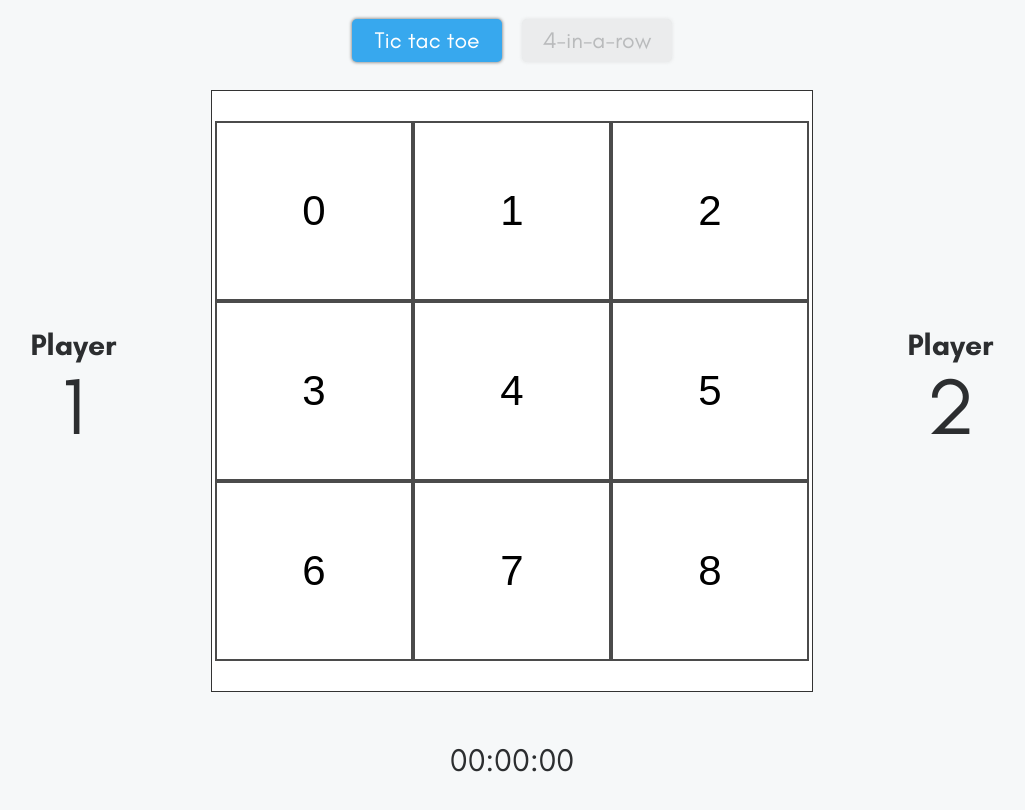
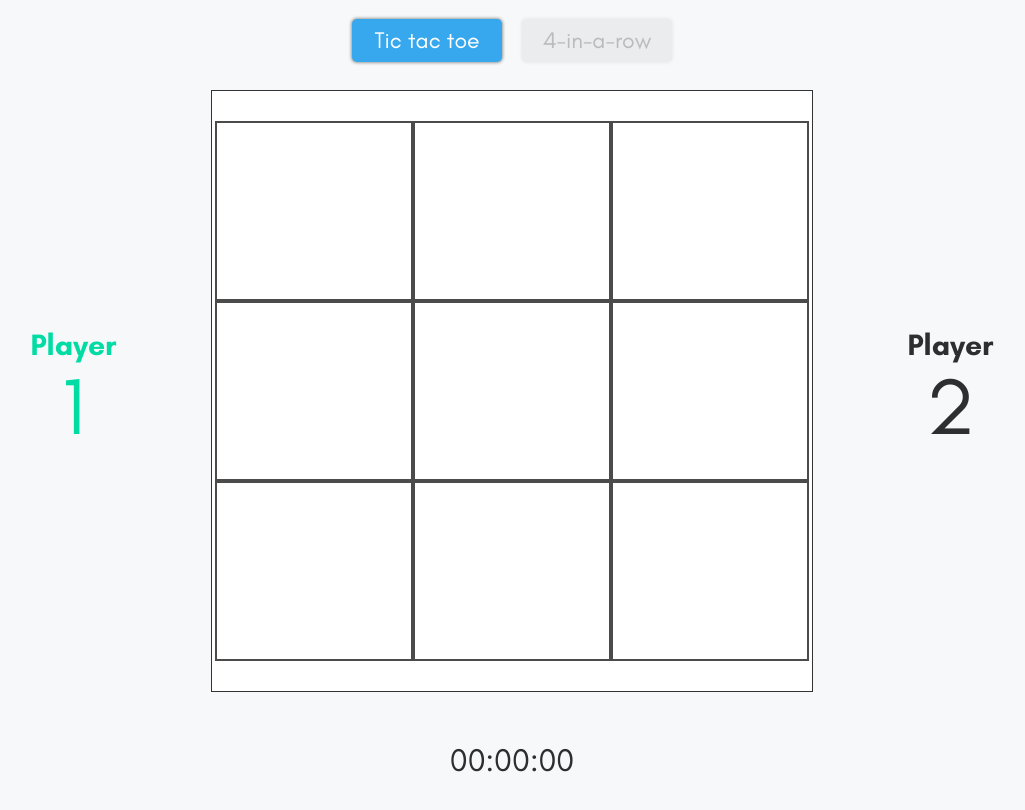
Before and after one commit to DiogoPaiva/vuejs-games, a Vue app: page / in a window 1280 px wide. Shown: the part 620-1430 px from the top of the page, without its empty margins (128-1153 px from the left). Built offline with nearby package versions, Linux system fonts and the light colour scheme.

Commit message:
Added Game base logic-WIP

```diff
--- a/src/assets/styles/base/variables.scss
+++ b/src/assets/styles/base/variables.scss
@@ -8,6 +8,7 @@ $grey97: #979797;
 $dark-grey: #2c2e30;
 $blue: #37a8ee;
 $green: #00dca4;
+$red: rgb(230, 0, 0);
 $yellow: #f1c40f;
 
 // Typography
--- a/src/assets/styles/components/gamesArena.scss
+++ b/src/assets/styles/components/gamesArena.scss
@@ -60,6 +60,9 @@
       justify-content: space-evenly;
       .player-number {
         width: auto;
+        &.active {
+          color: $green;
+        }
       }
       .game-area {
         text-align: center;
@@ -81,6 +84,9 @@
         text-align: center;
         &.desktop {
           display: block;
+        }
+        &.active {
+          color: $green;
         }
 
         .label {
@@ -107,6 +113,9 @@
       .player-number {
         &.mobile {
           display: none;
+        }
+        &.active {
+          color: $green;
         }
         .label {
           display: block;
@@ -148,6 +157,9 @@
           &.desktop {
             display: none;
           }
+          &.active {
+            color: $green;
+          }
         }
         .game-area {
           order: 1;
@@ -161,6 +173,9 @@
         .player-number {
           &.mobile {
             display: block;
+          }
+          &.active {
+            color: $green;
           }
           .label {
             font-size: 22px;
--- a/src/components/GamesArena/GamesArena.vue
+++ b/src/components/GamesArena/GamesArena.vue
@@ -22,30 +22,40 @@
       </div>
       <div class="game-area-container">
         <div class="center-areas">
-          <div class="player-number desktop">
+          <div
+            class="player-number desktop"
+            :class="{ active: player.name === 'Player1' }"
+          >
             <span class="label">Player</span>
             <span class="number">1</span>
           </div>
           <div class="game-area">
             <div v-if="selectedGame === 'tictac'" class="game">
-              <TicTacToe />
+              <TicTacToe @player="getPlayer" />
             </div>
-            <div v-if="selectedGame === '4inrow'" class="game">
-              Este é o jogo 4 in a Row! Clica em começar!!!
-            </div>
+            <div v-if="selectedGame === '4inrow'" class="game"></div>
           </div>
-          <div class="player-number desktop">
+          <div
+            class="player-number desktop"
+            :class="{ active: player.name === 'Player2' }"
+          >
             <span class="label">Player</span>
             <span class="number">2</span>
           </div>
         </div>
         <div class="countdown">
-          <div class="player-number mobile">
+          <div
+            class="player-number mobile"
+            :class="{ active: player.name === 'Player1' }"
+          >
             <span class="label">Player</span>
             <span class="number">1</span>
           </div>
           <div class="timer">00:00:00</div>
-          <div class="player-number mobile">
+          <div
+            class="player-number mobile"
+            :class="{ active: player.name === 'Player2' }"
+          >
             <span class="label">Player</span>
             <span class="number">2</span>
           </div>
@@ -57,6 +67,7 @@
 <script lang="ts">
 import { defineComponent } from "vue";
 import TicTacToe from "../TicTacToe/TicTacToeGame.vue";
+import { IPlayer } from "../../interfaces/global.interface";
 
 export default defineComponent({
   name: "GamesArena",
@@ -67,12 +78,15 @@ export default defineComponent({
   data() {
     return {
       selectedGame: "tictac",
+      player: {},
     };
   },
   methods: {
-    selectTab(tabName) {
+    selectTab(tabName: string) {
       this.selectedGame = tabName;
-      console.log("tab-selected: ", tabName);
+    },
+    getPlayer(player: IPlayer) {
+      this.player = player;
     },
   },
 });
--- a/src/components/MainHeader/MainHeader.vue
+++ b/src/components/MainHeader/MainHeader.vue
@@ -38,7 +38,6 @@ export default defineComponent({
   },
   methods: {
     onScroll() {
-      console.log("this.lastPosition", this.lastPosition);
       console.log("window.scrollY", window.scrollY);
     },
     created() {
--- a/src/components/TicTacToe/TicTacToeGame.vue
+++ b/src/components/TicTacToe/TicTacToeGame.vue
@@ -3,14 +3,14 @@
     <tic-tac-toe-item
       v-for="(item, index) in gameboard"
       :key="index"
-      :value="index"
-      @click="play(index)"
+      :value="item"
+      @play="play(index)"
     />
   </div>
 </template>
 
 <script lang="ts">
-import { defineComponent } from "vue";
+import { defineComponent, nextTick } from "vue";
 import TicTacToeItem from "./TicTacToeItem.vue";
 
 export default defineComponent({
@@ -21,12 +21,35 @@ export default defineComponent({
   props: {},
   data() {
     return {
-      player: Math.round(Math.random() * (2 - 1)) + 1,
+      player: {
+        name: "",
+        value: "X",
+      },
       gameboard: Array(9).fill(null),
     };
   },
   methods: {
-    play() {},
+    play(index: any) {
+      // Prevent altering the same square, return if it has value
+      if (this.gameboard[index]) {
+        return;
+      }
+      this.gameboard[index] = this.player.value;
+
+      nextTick(() => {
+        this.player.value = this.player.value === "X" ? "O" : "X";
+        this.player.name =
+          this.player.name === "Player1" ? "Player2" : "Player1";
+      });
+      // Send Player to the parent component
+      this.$emit("player", this.player);
+    },
+  },
+  computed: {},
+  mounted() {
+    // Set the Initial player to play (Player 1 or Player2)
+    this.player.name = "Player" + (Math.round(Math.random() * (2 - 1)) + 1);
+    this.$emit("player", this.player);
   },
 });
 </script>
--- a/src/components/TicTacToe/TicTacToeItem.vue
+++ b/src/components/TicTacToe/TicTacToeItem.vue
@@ -1,5 +1,11 @@
 <template>
-  <button class="square-item" @click="click">{{ value }}</button>
+  <button
+    class="square-item"
+    @click="play"
+    :class="{ green: value === 'O', red: value === 'X' }"
+  >
+    {{ value }}
+  </button>
 </template>
 
 <script lang="ts">
@@ -11,8 +17,8 @@ export default defineComponent({
     value: String,
   },
   methods: {
-    click() {
-      this.$emit("click");
+    play() {
+      this.$emit("play");
     },
   },
 });
@@ -29,5 +35,13 @@ export default defineComponent({
   justify-content: center;
   align-items: center;
   background-color: $white;
+  font-size: 90px;
+  font-weight: bold;
+  &.red {
+    color: $red;
+  }
+  &.green {
+    color: $green;
+  }
 }
 </style>
--- a/src/interfaces/global.interface.ts
+++ b/src/interfaces/global.interface.ts
@@ -17,4 +17,9 @@ export interface IGamePlayed {
   duration: Number | String;
   gameStatus: EGameStatus;
   currentPlayer: String;
+  nextPlayer: String;
 }
+export interface IPlayer {
+  playerName: String;
+  playerValue: String;
+}
```
Also changed, not shown: src/helpers/rules.ts (added, +16 -0 lines).
